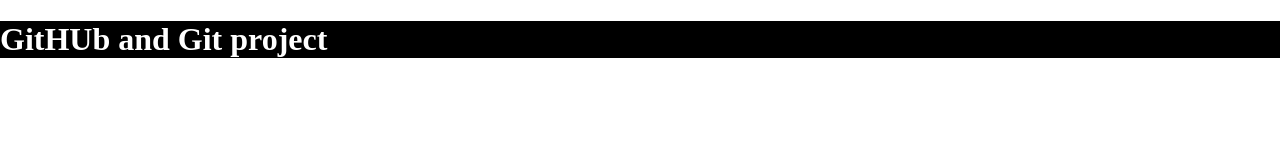
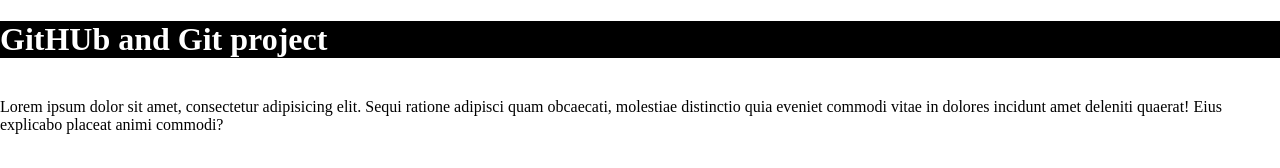
Before and after one commit to 6353079417/github, a plain HTML site: page index.html in a window 1280 px wide. Drawn offline with Linux system fonts and the light colour scheme.

Commit message:
some chenges

```diff
--- a/index.html
+++ b/index.html
@@ -8,6 +8,7 @@
 </head>
 <body>
     <h1 class="div1">GitHUb and Git project</h1>
-
+    <br>
+    <div>Lorem ipsum dolor sit amet, consectetur adipisicing elit. Sequi ratione adipisci quam obcaecati, molestiae distinctio quia eveniet commodi vitae in dolores incidunt amet deleniti quaerat! Eius explicabo placeat animi commodi?</div>
 </body>
 </html>
```
